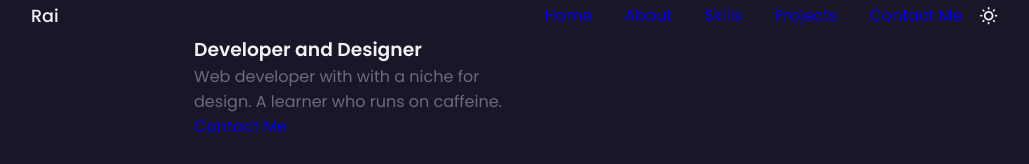
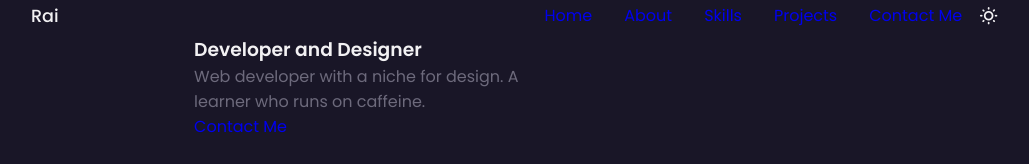
Before and after one commit to nikethanrai/portfolio, a React (Create React App) app: page / in a window 1280 px wide. Shown: the top 164 px of the page, without its empty margins (125-1154 px from the left). Built offline with nearby package versions, Linux system fonts and the light colour scheme.

Commit message:
Update App.js

```diff
--- a/src/App.js
+++ b/src/App.js
@@ -111,7 +111,7 @@ function App() {
                   Hi, I'm Nikethan
                 </h1>
                 <h3 className="home_subtitle">Developer and Designer</h3>
-                <p className='home_description'>Web developer with with a niche for design. A learner who runs on caffeine.</p>
+                <p className='home_description'>Web developer with a niche for design. A learner who runs on caffeine.</p>
                 <a href="#contact" className="button button--flex">Contact Me <i className="uil uil-message nav_icon button_icon"></i>
                 </a>
               </div>
```
